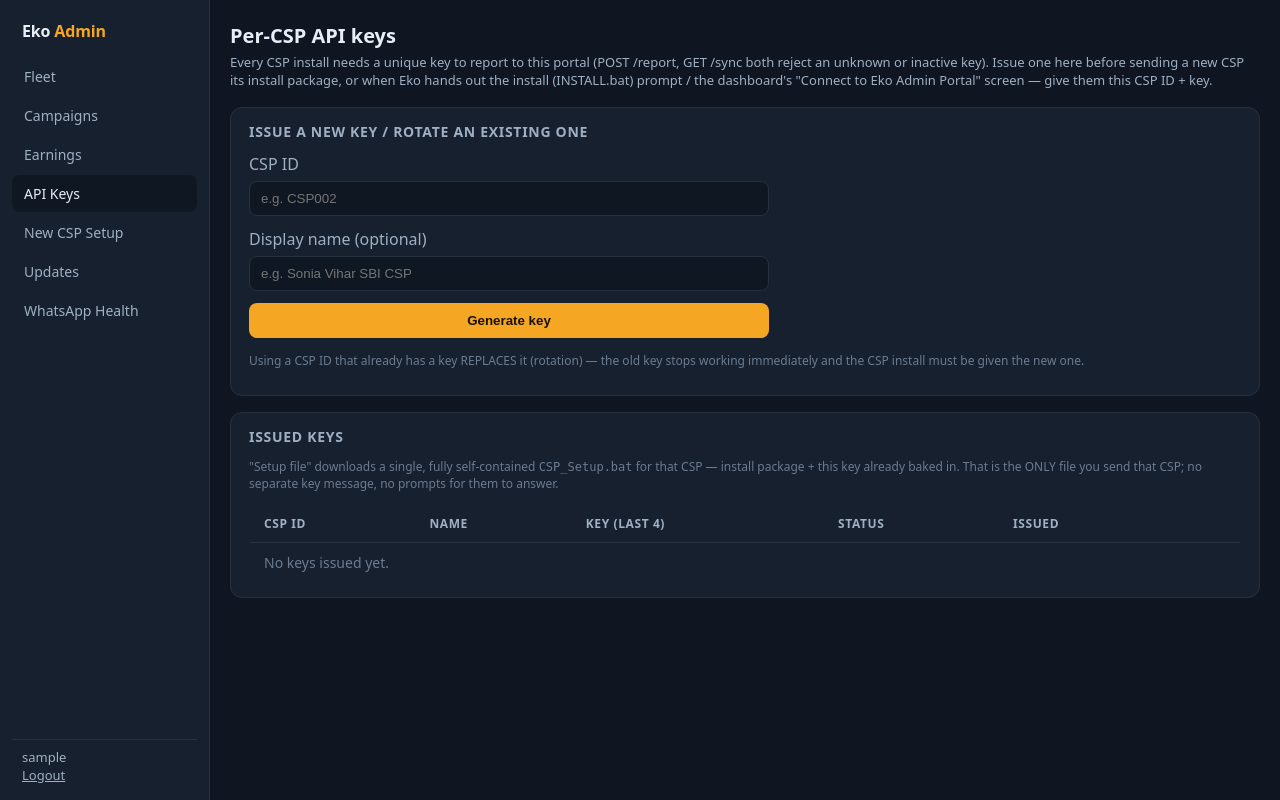
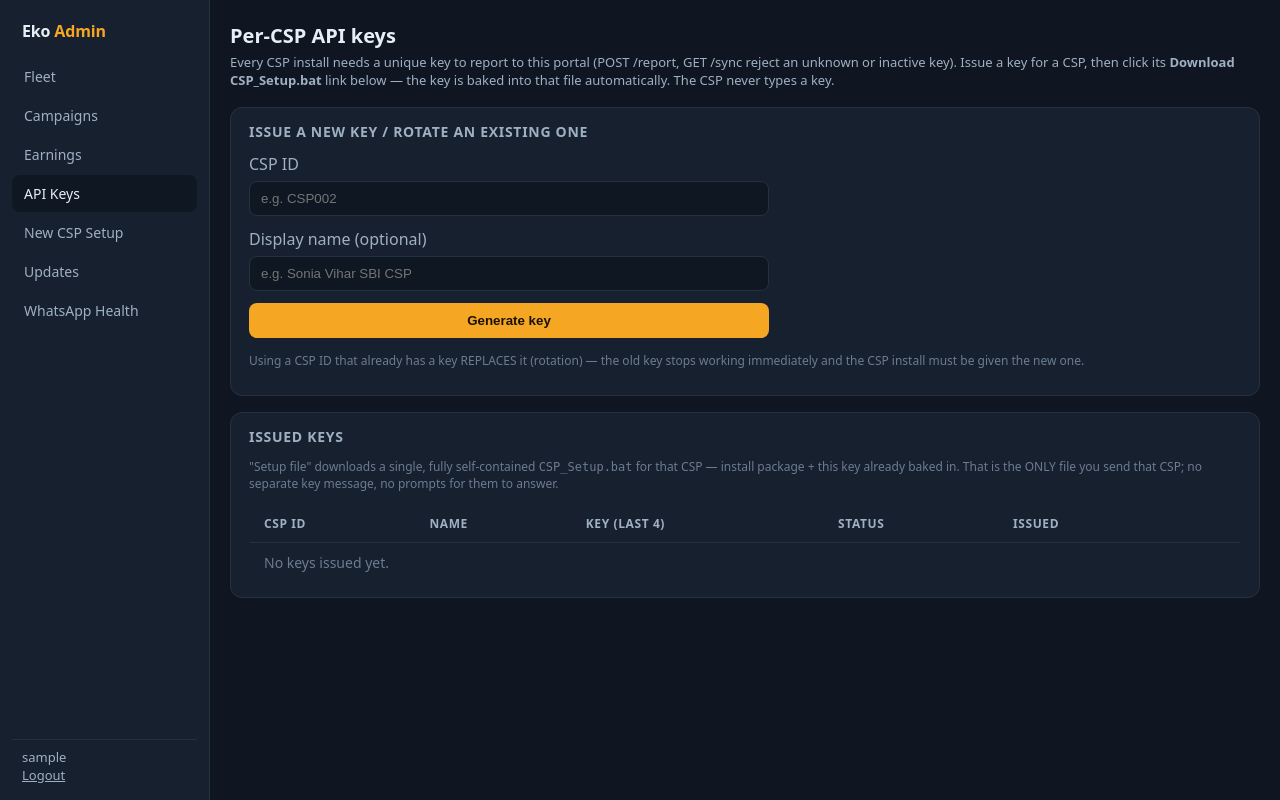
Before and after one commit to ekoindia/csp-customer-communication-platform-, a Flask app: page /api-keys in a window 1280 px wide. Run offline with Flask 3, Linux system fonts and the light colour scheme; the visitor is signed in with stand-in values (Sample User, id 1); data that the repository does not hold is empty.

Commit message:
Fix admin restart to survive SSH session close (was causing 502 after deploys)
restart_admin.sh now launches with setsid + </dev/null so the server detaches
into its own session and is not killed when the deploy SSH channel closes (the
plain nohup & was getting SIGKILLd, leaving nginx with no upstream -> 502).
Also refresh the API Keys page text (no CSP-side connect screen anymore).

Co-Authored-By: Claude Opus 4.8 (1M context) <noreply@anthropic.com>

```diff
--- a/admin_dashboard/templates/admin_api_keys.html
+++ b/admin_dashboard/templates/admin_api_keys.html
@@ -3,10 +3,9 @@
 {% block body %}
 <h1>Per-CSP API keys</h1>
 <p class="sub">Every CSP install needs a unique key to report to this portal
-  (POST /report, GET /sync both reject an unknown or inactive key). Issue one
-  here before sending a new CSP its install package, or when Eko hands out the
-  install (INSTALL.bat) prompt / the dashboard's "Connect to Eko Admin Portal"
-  screen — give them this CSP ID + key.</p>
+  (POST /report, GET /sync reject an unknown or inactive key). Issue a key for a
+  CSP, then click its <b>Download CSP_Setup.bat</b> link below — the key is baked
+  into that file automatically. The CSP never types a key.</p>
 
 {% if new_key %}
 <div class="panel" style="border-color:var(--accent)">
```
Also changed, not shown: 1 other file.
